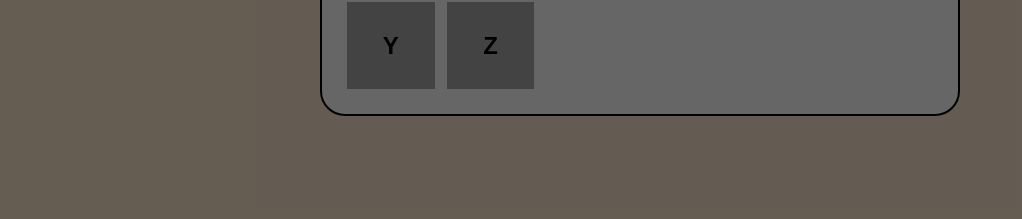
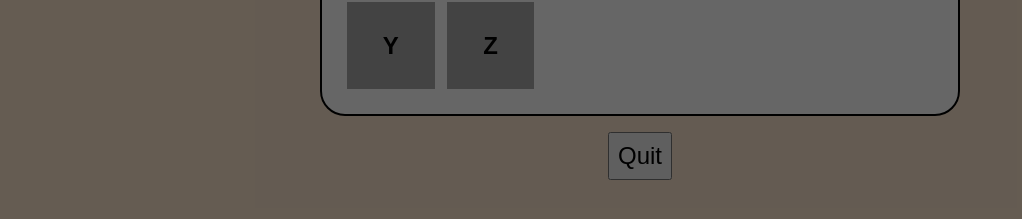
Before and after one commit to RShillgit/lighthall-challenge-3, a React (Create React App) app in the folder client/: page / in a window 1280 px wide. Shown: the part 555-774 px from the top of the page, without its empty margins (0-1022 px from the left). Built offline with nearby package versions, Linux system fonts and the light colour scheme.

Commit message:
Winner screen continue and quit buttons with functionality and start of game over screen form submit

```diff
--- a/client/src/App.css
+++ b/client/src/App.css
@@ -9,6 +9,17 @@ body {
     font-size: 1.5em;
     letter-spacing: .1em;
     background-color: #FCE5CD;
+}
+
+/* VS Computer Page Quit */
+.computerGameQuit {
+    display: flex;
+    justify-content: center;
+    margin: 1rem;
+}
+.computerGameQuit button {
+    font-size: 1em;
+    padding: 8px;
 }
 
 /* Start Menu */
@@ -131,6 +142,7 @@ body {
 .gameOverForm input {
     width: 100%;
     font-size: 1em;
+    padding: 8px;
 }
 .gameOverForm button {
     font-size: 1em;
--- a/client/src/App.js
+++ b/client/src/App.js
@@ -1,5 +1,5 @@
 import './App.css';
-import {useEffect, useState} from 'react'
+import {useEffect, useRef, useState} from 'react'
 import randomWords from 'random-words';
 import { v4 as uuidv4 } from 'uuid';
 
@@ -19,8 +19,15 @@ function App() {
   const [loserScreen, setLoserScreen] = useState();
   const [winnerScreen, setWinnerScreen] = useState();
 
+  const nameInput = useRef();
+
+  const gamesWon = useRef();
+
   // On mount
   useEffect(() => {
+
+    // Set games won to zero
+    gamesWon.current = 0;
 
     // Render start menu display
     setStartMenu(
@@ -50,13 +57,19 @@ function App() {
 
       // If the gameWord and correctGuesses are the same, the user has WON
       if(gameWordNoDuplicates.sort().join(',') === correctGuessesNoDuplicates.sort().join(',')) {
+
+        // Incriment number of games won
+        gamesWon.current += 1;
+        console.log("Games Won:", gamesWon.current)
+
+        // Display winner screen
         setWinnerScreen(
           <div className='winnerScreenContainer'>
             <div className='overlayContent'>
               <h1>You Won!</h1>
               <div className='winnerButtons'>
-                <button>Continue</button>
-                <button>Quit</button>
+                <button onClick={continueGame}>Continue</button>
+                <button onClick={quitGame}>Quit</button>
               </div>
             </div>
           </div>
@@ -70,17 +83,7 @@ function App() {
 
     // If there are no more guesses remaining, the user has LOST
     if (guessesRemaining === 0) {
-      setLoserScreen(
-        <div className='loserScreenContainer'>
-          <div className='overlayContent'>
-            <h1>Game Over!</h1>
-            <form className='gameOverForm'>
-              <input type="text" placeholder='Your Name'/>
-              <button>Submit</button>
-            </form>
-          </div>
-        </div>
-      )
+      setLoserScreen(gameOverDisplay);
     }
 
   }, [guessesRemaining])
@@ -140,6 +143,35 @@ function App() {
     setTotalGuesses(totalGuesses + 1);
   }
 
+  // Handles game over form submit
+  const gameOverFormSubmit = (e) => {
+    e.preventDefault();
+
+    console.log("User's Name", nameInput.current)
+    console.log("Games Won:", gamesWon.current)
+  }
+
+  // Continue game button click
+  const continueGame = () => {
+
+    // Remove winner screen
+    setWinnerScreen();
+
+    // Reset all variables
+    setTotalGuesses(0);
+    setCorrectGuesses([]);
+    setGuessesRemaining(8);
+
+    // Run play against computer function to create new word
+    playAgainstComputer();
+  }
+
+  // Quit game button click
+  const quitGame = () => {
+    setWinnerScreen();
+    setLoserScreen(gameOverDisplay);
+  }
+
   // Rendered Word Display
   const renderedGameWord = (
     <>
@@ -160,6 +192,19 @@ function App() {
         :<></>
       }
     </>
+  )
+
+  // Game over screen
+  const gameOverDisplay = (
+    <div className='loserScreenContainer'>
+      <div className='overlayContent'>
+        <h1>Game Over!</h1>
+        <form onSubmit={gameOverFormSubmit} className='gameOverForm'>
+          <input type="text" placeholder='Your Name' onChange={(e) => nameInput.current = e.target.value} required={true}/>
+          <button>Submit</button>
+        </form>
+      </div>
+    </div>
   )
 
   return (
@@ -187,6 +232,10 @@ function App() {
           )
         })}
       </div>
+
+      <div className='computerGameQuit'>
+        <button onClick={quitGame}>Quit</button>
+      </div>
     </div>
   );
 }
```
